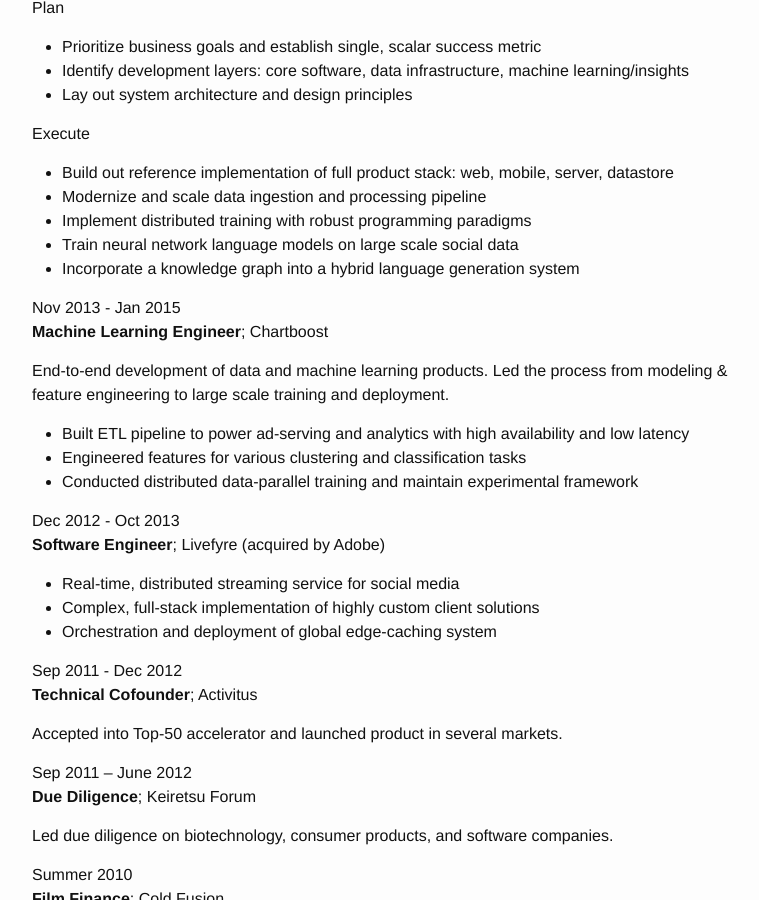
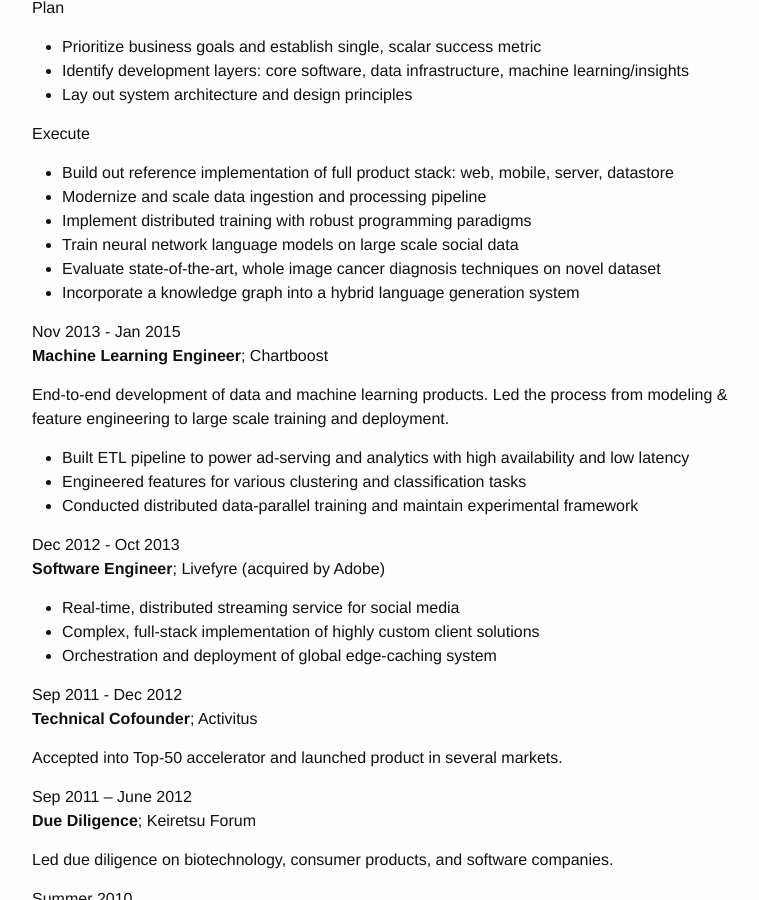
Before and after one commit to ZhangBanger/zhangbanger.github.io, a Jekyll site: the page built from about.md, in a window 1280 px wide and 900 px high, scrolled down 942 px. Shown: the whole window, without its empty margins (238-997 px from the left). Built offline with Jekyll 4.4.1, drawn with Linux system fonts in a browser that asks for light colours.

Commit message:
Add cancer diagnosis task

```diff
--- a/about.md
+++ b/about.md
@@ -42,6 +42,7 @@ Execute
 * Modernize and scale data ingestion and processing pipeline
 * Implement distributed training with robust programming paradigms
 * Train neural network language models on large scale social data
+* Evaluate state-of-the-art, whole image cancer diagnosis techniques on novel dataset
 * Incorporate a knowledge graph into a hybrid language generation system
 
 Nov 2013 - Jan 2015
```
